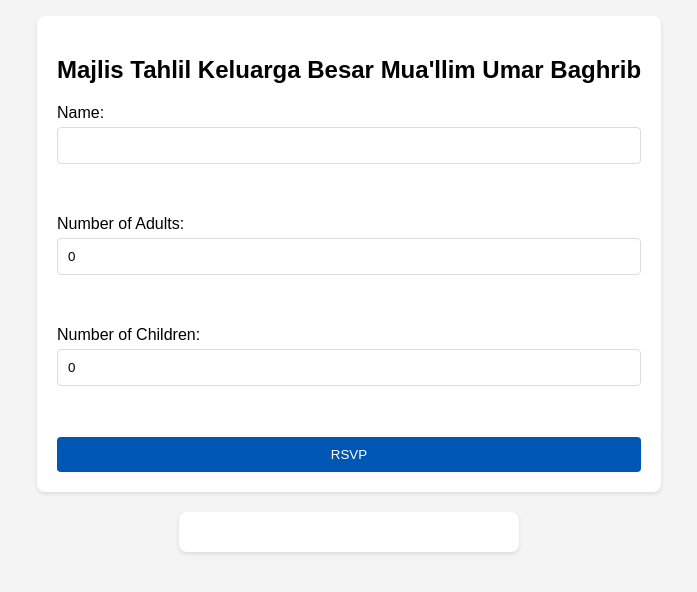
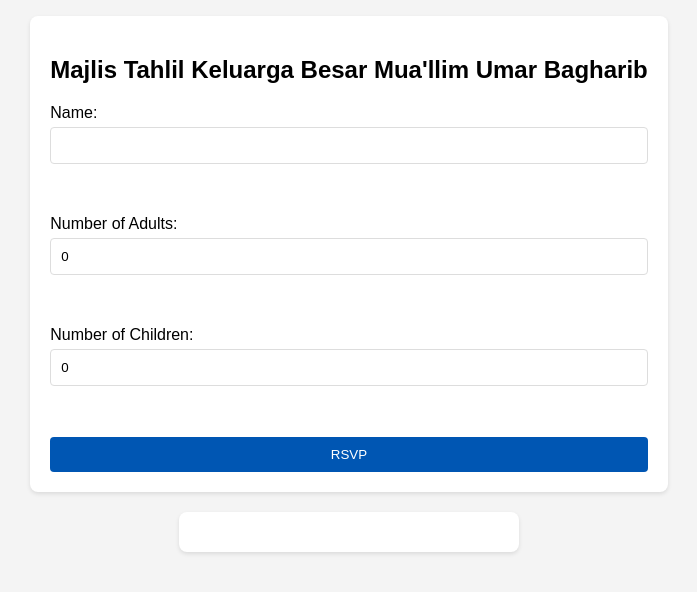
Before and after one commit to sheikh-musa/rsvpform, a website: page index.html in a window 1280 px wide. Shown: the part 116-708 px from the top of the page, without its empty margins (291-988 px from the left). Drawn offline with nearby package versions, Linux system fonts and the light colour scheme; no server answers.

Commit message:
Fix typo in Majlis Tahlil Keluarga Besar Mua'llim Umar Baghrib heading

```diff
--- a/index.html
+++ b/index.html
@@ -102,7 +102,7 @@
   </head>
   <body>
     <div class="rsvp-form">
-      <h2>Majlis Tahlil Keluarga Besar Mua'llim Umar Baghrib</h2>
+      <h2>Majlis Tahlil Keluarga Besar Mua'llim Umar Bagharib</h2>
       <form id="rsvpForm">
         <label for="name">Name:</label>
         <input type="text" id="name" name="name" required /><br /><br />
```
